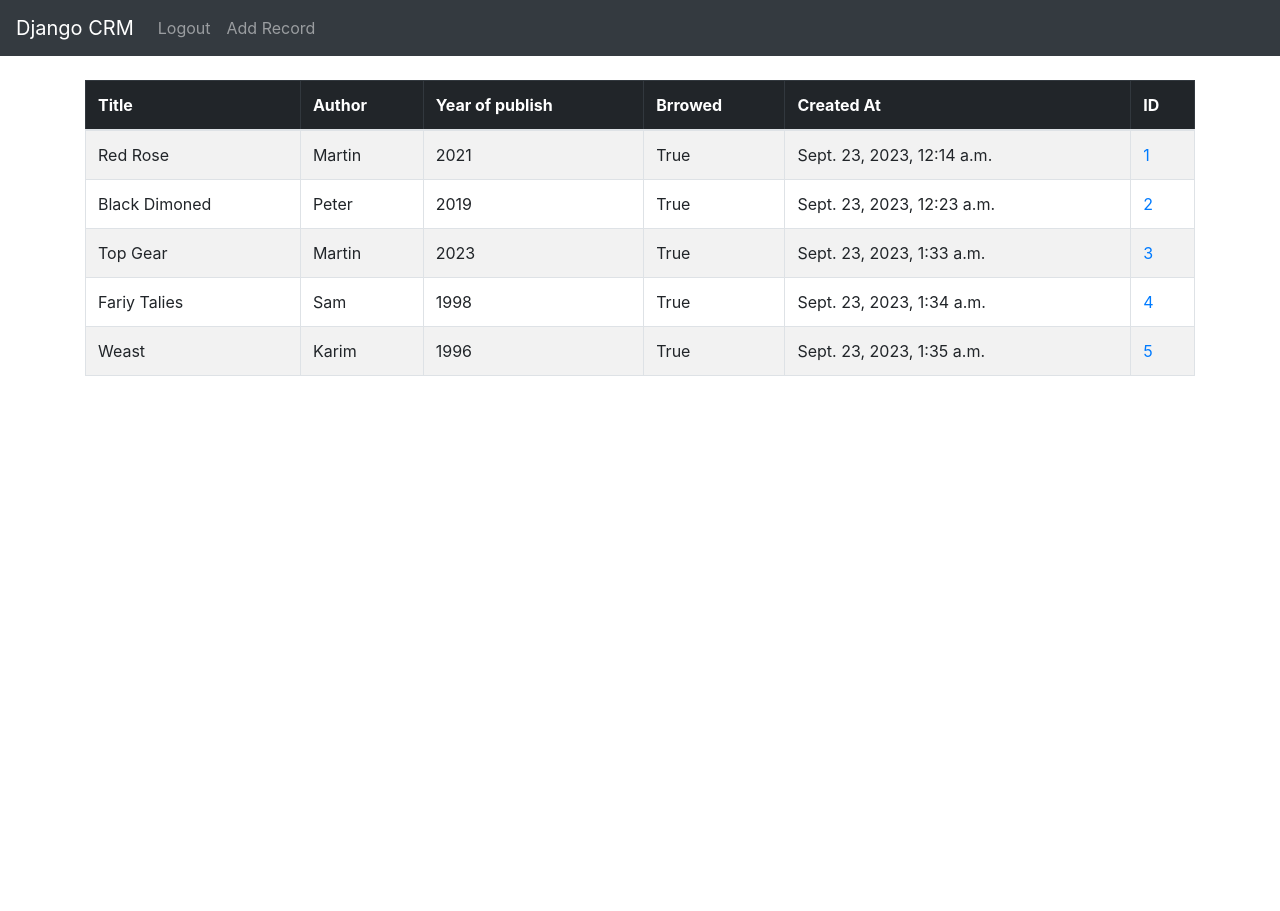
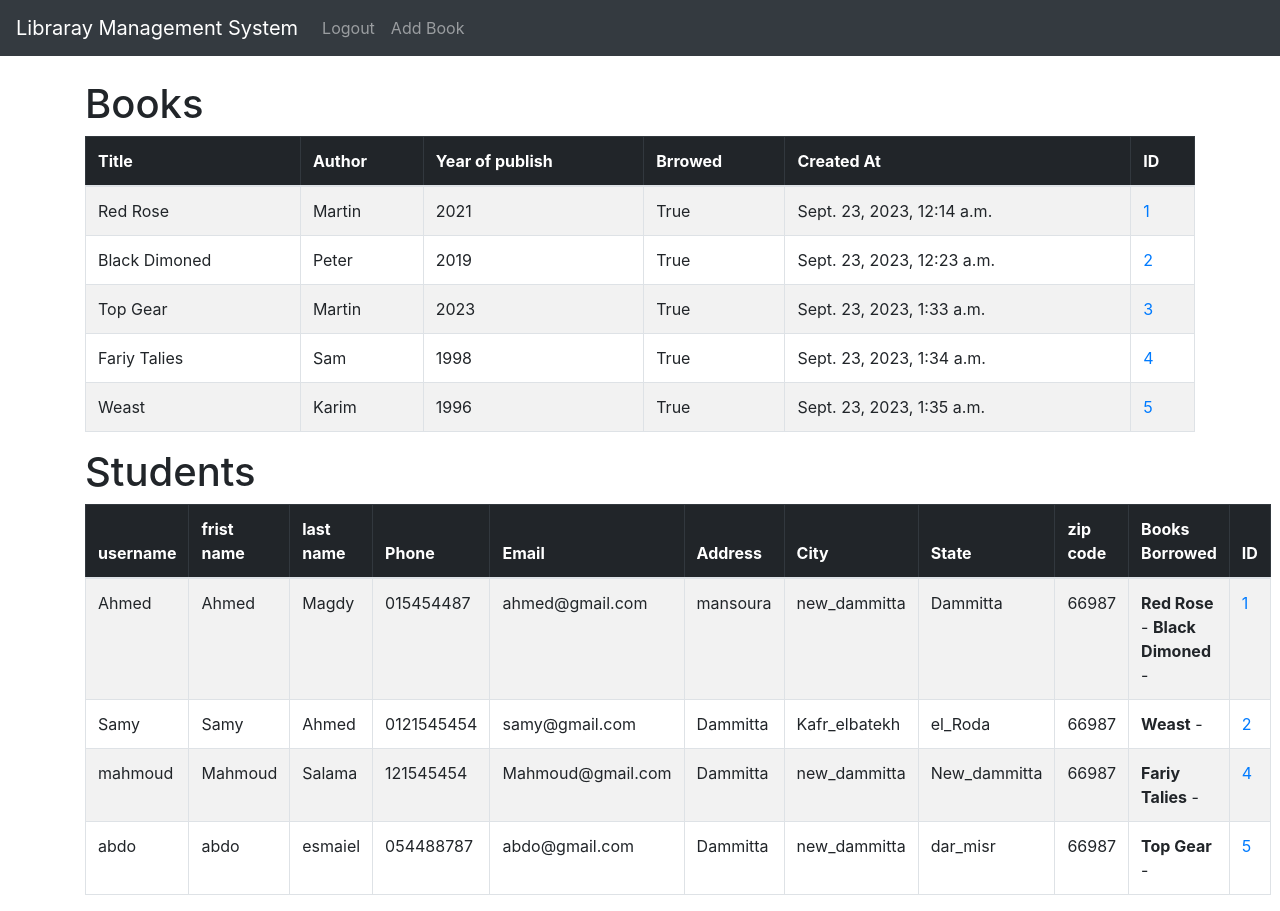
Before and after one commit to Demo-23home/ITI_Final, a Django app: page /home/ in a window 1280 px wide. Before the commit the page ends 376 px from the top, so only its background shows below. Run offline with Django 4.2, Linux system fonts and the light colour scheme; a user stored in the database is signed in; data comes from the database, SQL or seed files in the repository; both versions use the stored data as it was after the commit; some libraries are stand-ins or nearby versions.

Commit message:
fixing too much erorrs that I can't even remember :(

```diff
--- a/project/settings.py
+++ b/project/settings.py
@@ -147,3 +147,7 @@ STATIC_URL = 'static/'
 # https://docs.djangoproject.com/en/4.2/ref/settings/#default-auto-field
 
 DEFAULT_AUTO_FIELD = 'django.db.models.BigAutoField'
+# settings.py
+
+# LOGIN_REDIRECT_URL = '/website/stu_dash/'  # Replace '/dashboard/' with your desired URL
+LOGIN_REDIRECT_URL = '/dashboard/'  # Replace '/dashboard/' with your desired URL
--- a/project/urls.py
+++ b/project/urls.py
@@ -16,6 +16,7 @@ Including another URLconf
 """
 from django.contrib import admin
 from django.urls import path , include
+from website.views import stu_dash
 
 urlpatterns = [
     path('admin/', admin.site.urls),
--- a/website/admin.py
+++ b/website/admin.py
@@ -1,8 +1,9 @@
 from django.contrib import admin
-from .models import Book,CustomeUser
+from .models import Book,CustomeUser,Student
 # Register your models here.
 
 
 
 admin.site.register(Book)
 admin.site.register(CustomeUser)
+admin.site.register(Student)
--- a/website/models.py
+++ b/website/models.py
@@ -19,6 +19,26 @@ class CustomeUser(User):
 
 
 
+class Student(models.Model):
+    username=models.CharField(max_length=20)
+    created_at = models.DateTimeField(auto_now_add=True)
+    first_name= models.CharField(max_length=100)
+    last_name= models.CharField(max_length=100)
+    phone_number= models.CharField(max_length=100)
+    email= models.CharField(max_length=100)
+    address= models.CharField(max_length=100)
+    city= models.CharField(max_length=100)
+    state= models.CharField(max_length=100)
+    zip_code= models.CharField(max_length=100)
+    password = models.CharField(max_length=20)
+
+    def __str__(self):
+        return self.username
+
+
+
+
+
 class Book(models.Model):
     created_at = models.DateTimeField(auto_now_add=True)
     title = models.CharField(max_length=100)
@@ -27,7 +47,7 @@ class Book(models.Model):
     is_borrowed = models.BooleanField(default=False)  # Add the is_borrowed field
 
     # Create a foreign key relationship with User for borrowing
-    borrower = models.ForeignKey(CustomeUser, on_delete=models.SET_NULL, null=True, blank=True)
+    borrower = models.ForeignKey(Student, on_delete=models.SET_NULL, null=True, blank=True)
 
     def __str__(self):
         return self.title
--- a/website/templates/website/home.html
+++ b/website/templates/website/home.html
@@ -11,7 +11,7 @@
 
 {% if user.is_authenticated %}
 
-
+<h1>Books</h1>
 <table class="table table-striped table-hover table-bordered">
   <thead class="table-dark">
     <tr>
@@ -40,11 +40,55 @@
 
 {% endif %}
 
+</tbody>
+</table>
 
-	  </tbody>
-	</table>
+<h1>Students</h1>
+  <table class="table table-striped table-hover table-bordered">
+    <thead class="table-dark">
+      <tr>
+        <th scope="col">username</th>
+        <th scope="col">frist name</th>
+        <th scope="col">last name</th>
+        <th scope="col">Phone</th>
+        <th scope="col">Email</th>
+        <th scope="col">Address</th>
+        <th scope="col">City</th>
+        <th scope="col">State</th>
+        <th scope="col">zip code</th>
+        <th scope="col">Books Borrowed</th>
+        <th scope="col">ID</th>
+      </tr>
+    </thead>
+    <tbody>
+
+  {% if students %}
+    {% for student in students %}
+      <tr>
+        <td>{{ student.username }} </td>
+        <td>{{ student.first_name }}</td>
+        <td>{{ student.last_name }}</td>
+        <td>{{ student.phone_number }}</td>
+        <td>{{ student.email }}</td>
+        <td>{{ student.address }}</td>
+        <td>{{ student.city }}</td>
+        <td>{{ student.state }}</td>
+        <td>{{ student.zip_code }}</td>
+        <td>
+          {% for book in student.book_set.all %}
+          <strong>{{ book.title }}</strong> -
+          {% endfor %}
+      </td>
+
+              <td><a href="#"> {{student.id}}</a></td>
+      </tr>
+    {% endfor %}
+
+  {% endif %}
 
 
+      </tbody>
+    </table>
 
 
 
--- a/website/templates/website/navbar.html
+++ b/website/templates/website/navbar.html
@@ -1,5 +1,5 @@
 <nav class="navbar navbar-expand-lg navbar-dark bg-dark">
-    <a class="navbar-brand" href="{% url 'website:home' %}">Django CRM</a>
+    <a class="navbar-brand" href="{% url 'website:home' %}">Libraray Management System</a>
     <button class="navbar-toggler" type="button" data-toggle="collapse" data-target="#navbarSupportedContent" aria-controls="navbarSupportedContent" aria-expanded="false" aria-label="Toggle navigation">
       <span class="navbar-toggler-icon"></span>
     </button>
@@ -11,18 +11,25 @@
             <a class="nav-link" href="{% url 'website:logout' %}">Logout</a>
           </li>
            <li class="nav-item">
-            <a class="nav-link" href="{% url 'website:add_record' %}">Add Record</a>
+            <a class="nav-link" href="{% url 'website:add_record' %}">Add Book</a>
           </li>
           {% else %}
 
           <li class="nav-item">
-            <a class="nav-link" href="{% url 'website:home' %}">Login</a>
+            <a class="nav-link" href="{% url 'website:home' %}">Admin Login</a>
+          </li>  <li class="nav-item">
+
+            <li class="nav-item">
+              <a class="nav-link" href="{% url 'website:register' %}">Admin register</a>
+            </li>
+
+            <a class="nav-link" href="{% url 'website:student_login' %}">Student Login</a>
+          </li>  <li class="nav-item">
+            <a class="nav-link" href="{% url 'website:register_student' %}">Student Register</a>
           </li>
 
 
-          <li class="nav-item">
-            <a class="nav-link" href="{% url 'website:register' %}">register</a>
-          </li>
+
 
         {% endif %}
 
--- a/website/urls.py
+++ b/website/urls.py
@@ -5,6 +5,7 @@ from .views import *
 
 app_name = 'website'
 
+from django.contrib.auth import views as auth_views
 
 urlpatterns = [
     path('',home,name='home'),
@@ -14,4 +15,10 @@ urlpatterns = [
     path('delete/<int:pk>',delete_record,name='delete_record'),
     path('update/<int:pk>',update_record,name='update_record'),
     path('new/', add_record, name='add_record'),
+    path('register_student',register_student,name='register_student'),
+    # path('student_login',student_login,name='student_login'),
+    path('std_dash/<int:pk>',stu_dash,name='std_dash'),
+
+    path('student_login/', custom_login, name='student_login'),
+    path('logout/', auth_views.LogoutView.as_view(), name='logout'),
 ]
--- a/website/views.py
+++ b/website/views.py
@@ -8,7 +8,7 @@ from .models import Book
 
 def home(request):
     books = Book.objects.all()
-
+    students= Student.objects.all()
 
 
 
@@ -25,7 +25,7 @@ def home(request):
             messages.success(request, "Incorrect username or password")
             return redirect('website:home')
     else:
-        return render(request, 'website/home.html', {'title':'Home Page', 'books':books})
+        return render(request, 'website/home.html', {'title':'Home Page', 'books':books,'students':students})
 
 
 
@@ -125,3 +125,113 @@ def update_record(request, pk):
     else:
         messages.success(request, "You Must Be logged In to Delte this Record")
         return redirect('website:home')
+
+
+
+# from .models import Student
+# from django.http import HttpResponseRedirect
+# def my_login(request):
+#     if request.method == 'POST':
+#         usernm=request.POST['username']
+#         passwd=request.POST['password']
+#         obj = Student.objects.filter(username=usernm, password=passwd)[0]
+#         if obj is not None:
+#             return redirect('website:stu_dash')
+#         else:
+#             messages.success(request,'invalid')
+#     else:
+#         return render(request,'website/stu_login.html')
+
+
+
+
+
+
+
+# Your views.py
+from django.contrib.auth import authenticate, login
+from django.contrib.auth.forms import AuthenticationForm
+from django.shortcuts import render, redirect
+
+def student_login(request):
+    if request.method == 'POST':
+        form = AuthenticationForm(request, request.POST)
+        if form.is_valid():
+            username = form.cleaned_data.get('username')
+            password = form.cleaned_data.get('password')
+            user = authenticate(request, username=username, password=password)
+            if user is not None:
+                login(request, user)
+                return redirect('stu_dash')  # Redirect to the dashboard or any other desired page
+    else:
+        form = AuthenticationForm()
+
+    return render(request, 'website/login.html', {'form': form})
+
+
+
+
+
+
+
+def stu_dash(request,pk):
+    student = Student.objects.get(id=pk)
+    return render(request,'website/stu_dash.html',{'student':student})
+
+
+
+from django.shortcuts import render, redirect
+from .models import Student
+from .forms import StudentRegistrationForm  # You'll need to create this form
+
+from django.urls import reverse
+
+def register_student(request):
+    if request.method == 'POST':
+        form = StudentRegistrationForm(request.POST)
+        if form.is_valid():
+            new_student = form.save()
+
+            # Get the pk of the newly registered student
+            new_student_pk = new_student.pk  # Assuming pk is the primary key of your Student model
+
+            # Construct the URL for the student's dashboard
+            dashboard_url = reverse('website:std_dash', args=[new_student_pk])
+
+            # Optionally, you can log the user in here
+            return redirect(dashboard_url)  # Redirect to the student's dashboard after successful registration
+    else:
+        form = StudentRegistrationForm()
+
+    return render(request, 'website/register.html', {'form': form})
+
+
+
+
+
+
+
+
+
+# views.py
+from django.contrib.auth import authenticate, login
+from django.shortcuts import render, redirect
+from .forms import CustomLoginForm  # Import your custom login form
+
+from django.urls import reverse
+
+def custom_login(request):
+    if request.method == 'POST':
+        usernm = request.POST['username']
+        passwd = request.POST['password']
+        obj = Student.objects.get(username=usernm, password=passwd)
+        if obj is not None:
+            # Get the student's pk and construct the URL for their dashboard
+            pk = obj.pk  # Assuming pk is the primary key of your Student model
+            dashboard_url = reverse('website:std_dash', args=[pk])
+            return redirect(dashboard_url)
+        else:
+            messages.error(request, 'Invalid username or password')
+            return redirect('website:std_login')
+
+    return render(request, 'website/stu_login.html')
```
Also changed, not shown: website/forms.py (+38 -1 lines), website/templates/website/stu_dash.html (added, +8 -0 lines), website/templates/website/stu_login.html (added, +15 -0 lines), website/templates/website/stu_register.html (added, +11 -0 lines), db.sqlite3, website/migrations/0001_initial.py, website/migrations/0002_alter_book_borrower.py (added).
